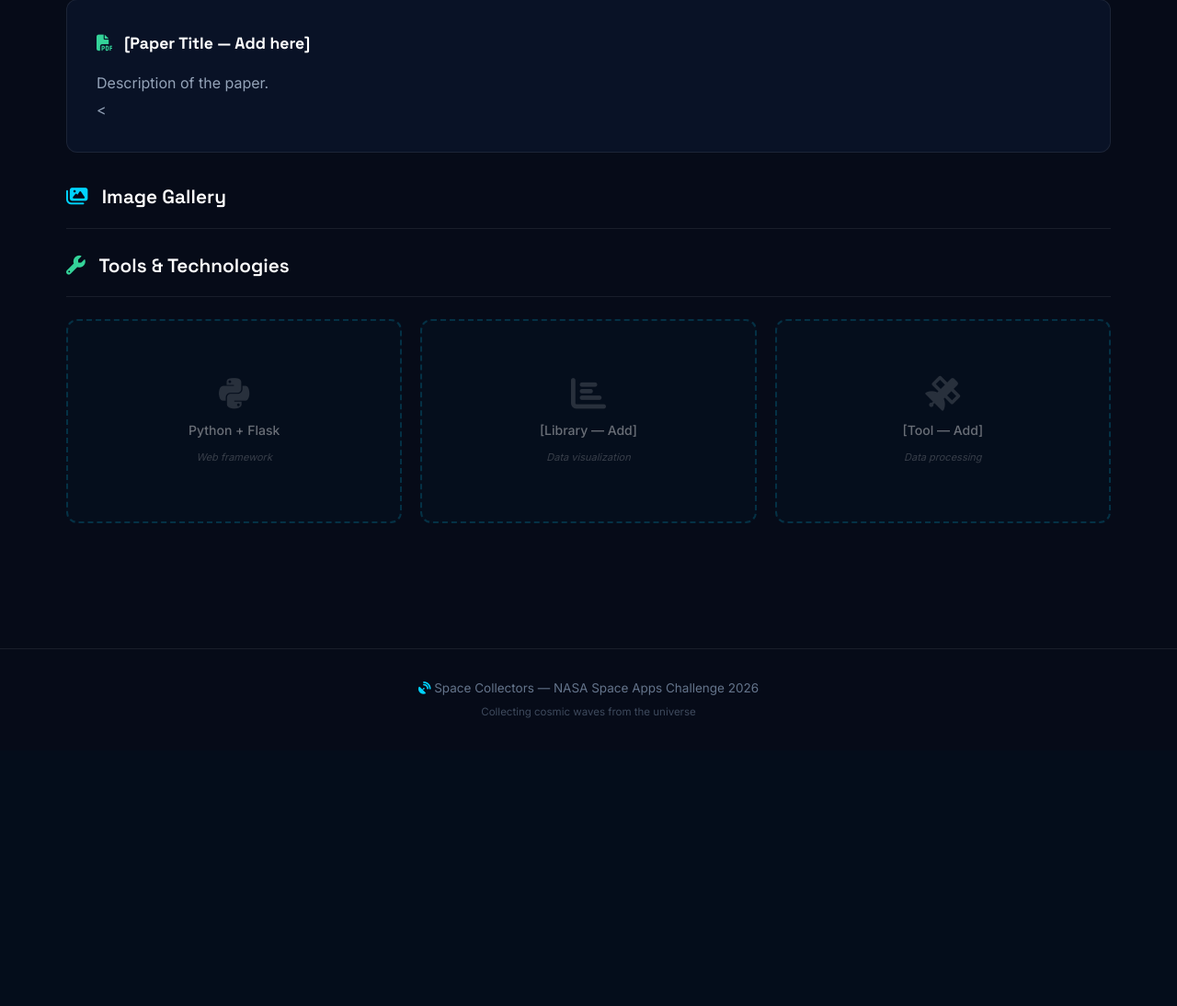
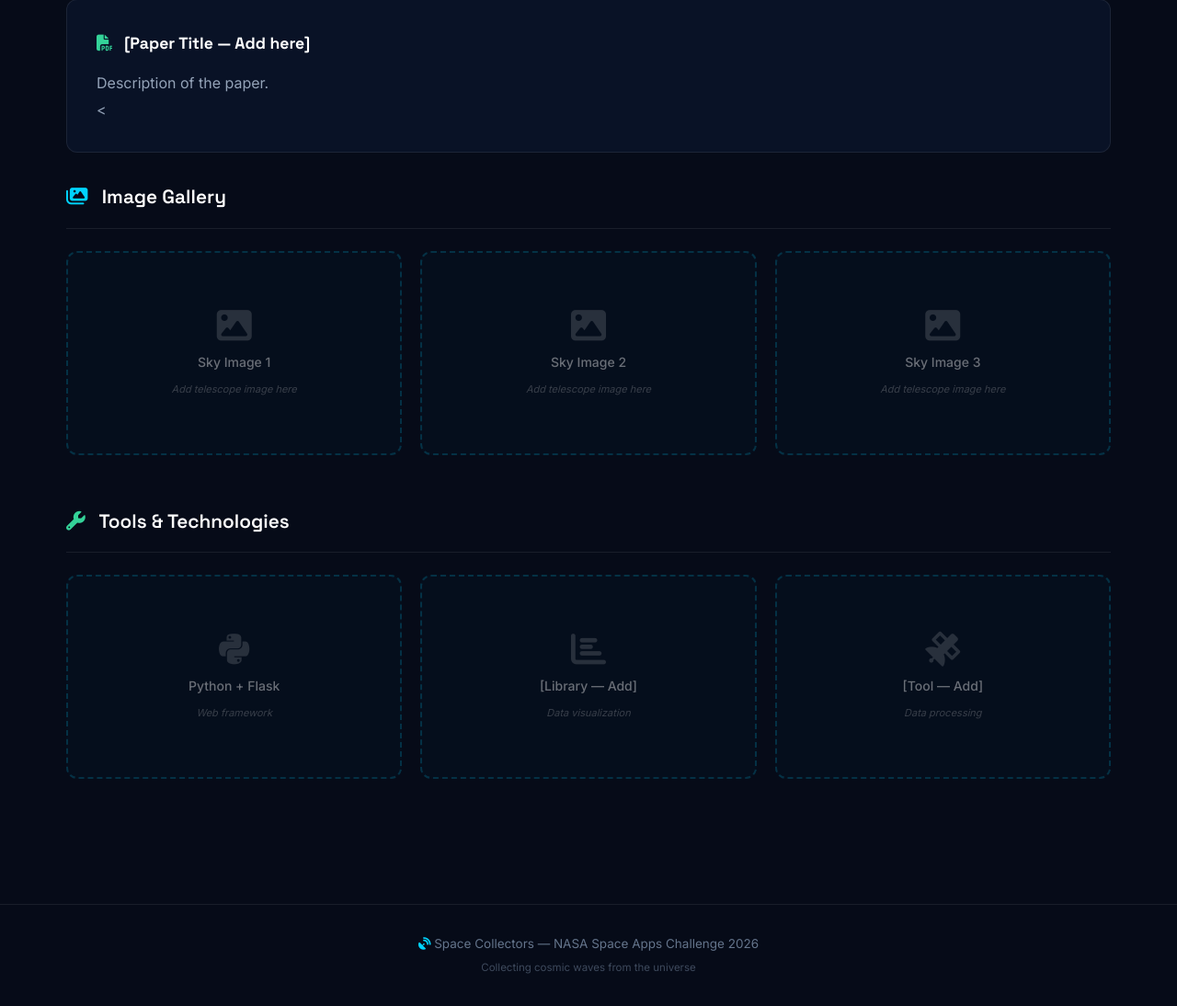
Before and after one commit to XanderCale3722/SPACECOLLECTORS3, a Flask app: page /space-library in a window 1280 px wide. Shown: the part 940-2034 px from the top of the page at 92% size. Before the commit the page ends 1721 px from the top, so only its background shows below. Run offline with Flask 3, Linux system fonts and the light colour scheme.

Commit message:
Se modificó el codigo de library.html  agregando una parte del codigo de sky2.html denominada galeria de imagenes.

```diff
--- a/space_collectors/templates/library.html
+++ b/space_collectors/templates/library.html
@@ -73,9 +73,8 @@
             </p>
         <</div>
 
-
         <!-- =======================================================
-             SECCIÓN 1: GALERÍA DE IMÁGENES
+             SECCIÓN 2: GALERÍA DE IMÁGENES
              -------------------------------------------------------
              AQUÍ VAN LAS IMÁGENES DEL TELESCOPIO / SKY SURVEY
              Para añadir una imagen real, reemplaza el bloque
@@ -87,6 +86,29 @@
             <i class="fas fa-images" style="color:var(--cyan); margin-right:10px;"></i>
             Image Gallery
         </h2>
+
+        <div class="grid-contenido grid-3">
+            <!-- IMAGEN 1 — reemplazar cuando lleguen los datos -->
+            <div class="placeholder-box animar">
+                <i class="fas fa-image"></i>
+                <span class="ph-titulo">Sky Image 1</span>
+                <span class="ph-nota">Add telescope image here</span>
+            </div>
+
+            <!-- IMAGEN 2 -->
+            <div class="placeholder-box animar">
+                <i class="fas fa-image"></i>
+                <span class="ph-titulo">Sky Image 2</span>
+                <span class="ph-nota">Add telescope image here</span>
+            </div>
+
+            <!-- IMAGEN 3 -->
+            <div class="placeholder-box animar">
+                <i class="fas fa-image"></i>
+                <span class="ph-titulo">Sky Image 3</span>
+                <span class="ph-nota">Add telescope image here</span>
+            </div>
+        </div>
 
         </table>
 
```
